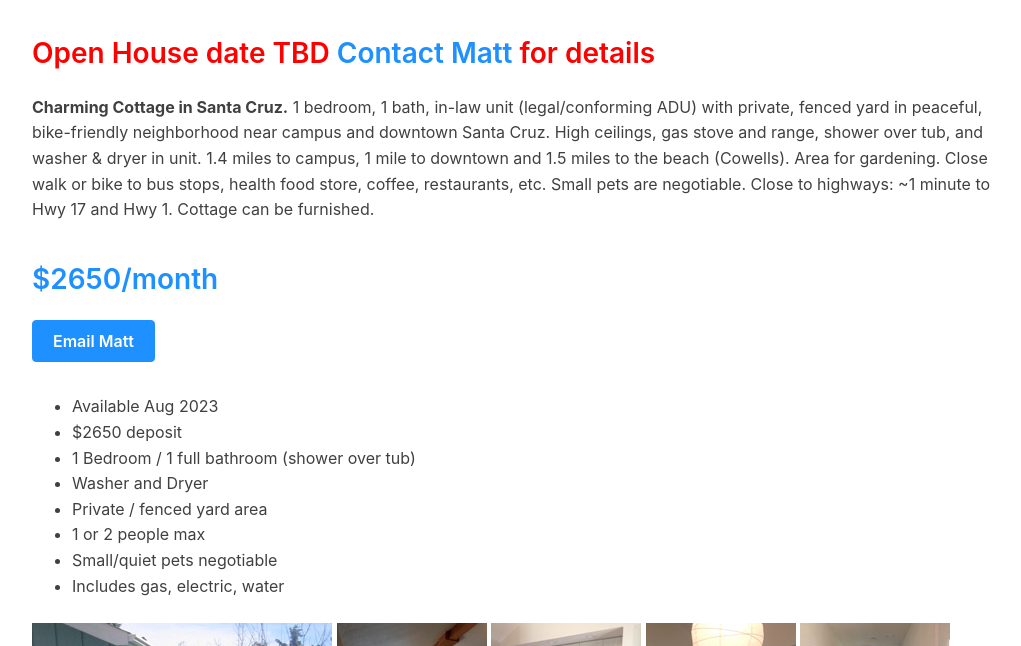
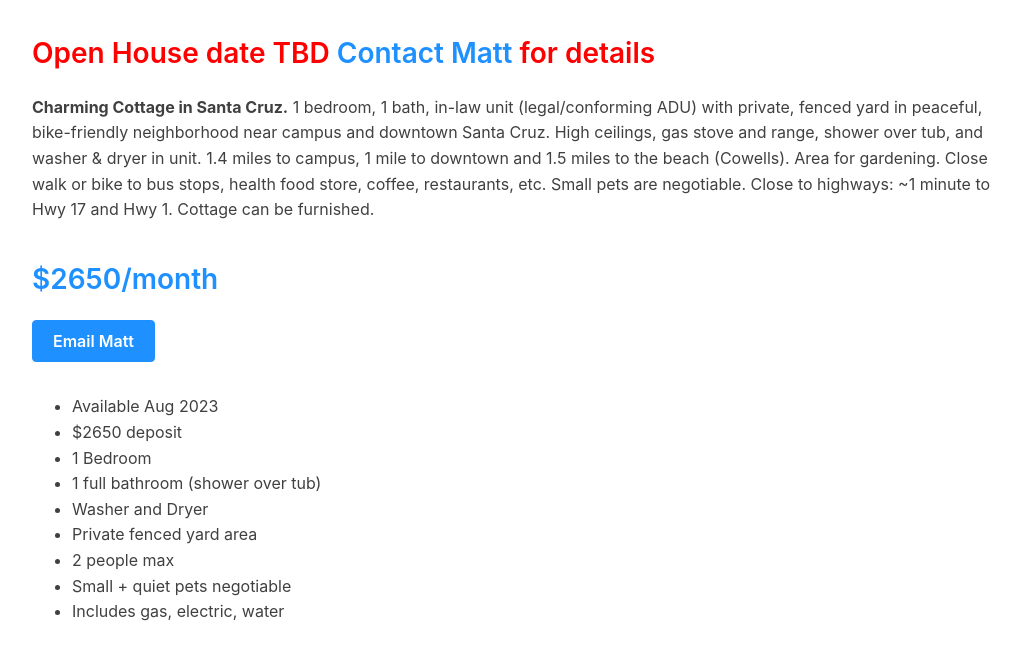
Before and after one commit to matto2/cute-cottage-for-rent_2023, an Eleventy site: page src/index.html in a window 1280 px wide. Shown: the part 94-740 px from the top of the page, without its empty margins (124-1145 px from the left). Built offline with nearby package versions, Linux system fonts and the light colour scheme; Eleventy itself is replaced by a stand-in of ours; files that its build step writes are made by us from their sources.

Commit message:
updates for 2023

```diff
--- a/src/index.html
+++ b/src/index.html
@@ -28,11 +28,12 @@
   <ul>
     <li>Available Aug 2023</li>
     <li>$2650 deposit</li>
-    <li>1 Bedroom / 1 full bathroom (shower over tub)</li>
+    <li>1 Bedroom</li>
+    <li>1 full bathroom (shower over tub)</li>
     <li>Washer and Dryer</li>
-    <li>Private / fenced yard area</li>
-    <li>1 or 2 people max</li>
-    <li>Small/quiet pets negotiable</li>
+    <li>Private fenced yard area</li>
+    <li>2 people max</li>
+    <li>Small + quiet pets negotiable</li>
     <li>Includes gas, electric, water</li>
   </ul>
   </p>
```
Also changed, not shown: 2 other files.
